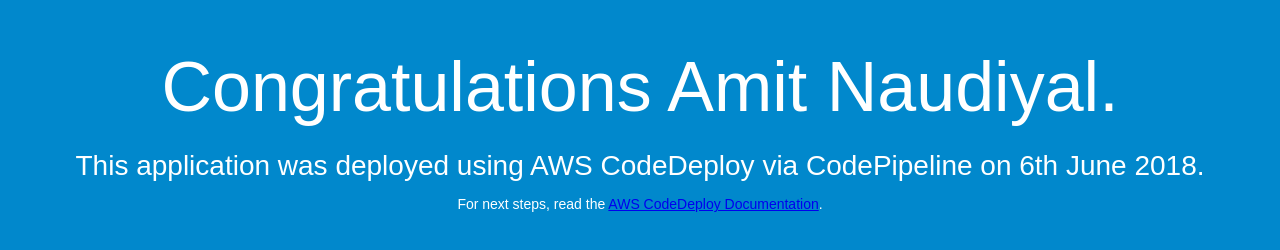
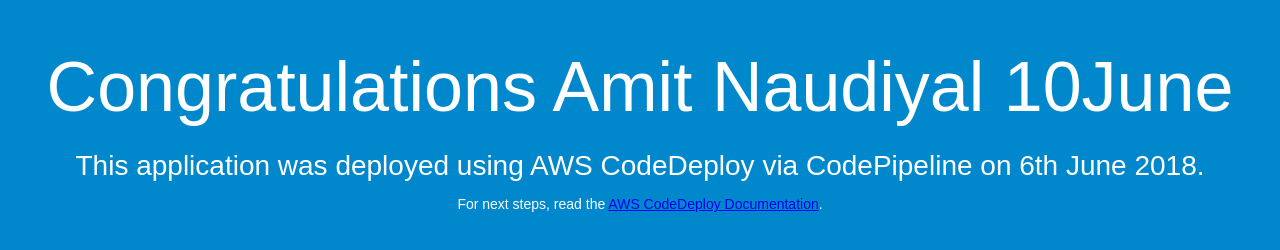
Before and after one commit to Amit-Naudiyal/CodeDeployGitHubDemo, a plain HTML site: page index.html in a window 1280 px wide. Drawn offline with Linux system fonts and the light colour scheme.

Commit message:
AddedDate

```diff
--- a/index.html
+++ b/index.html
@@ -26,7 +26,7 @@
 </head>
 <body>
   <div align="center">
-    <h1>Congratulations Amit Naudiyal.</h1>
+    <h1>Congratulations Amit Naudiyal 10June</h1>
     <h2>This application was deployed using AWS CodeDeploy via CodePipeline on 6th June 2018.</h2>
     <p>For next steps, read the <a href="http://aws.amazon.com/documentation/codedeploy">AWS CodeDeploy Documentation</a>.</p>
   </div>
```
